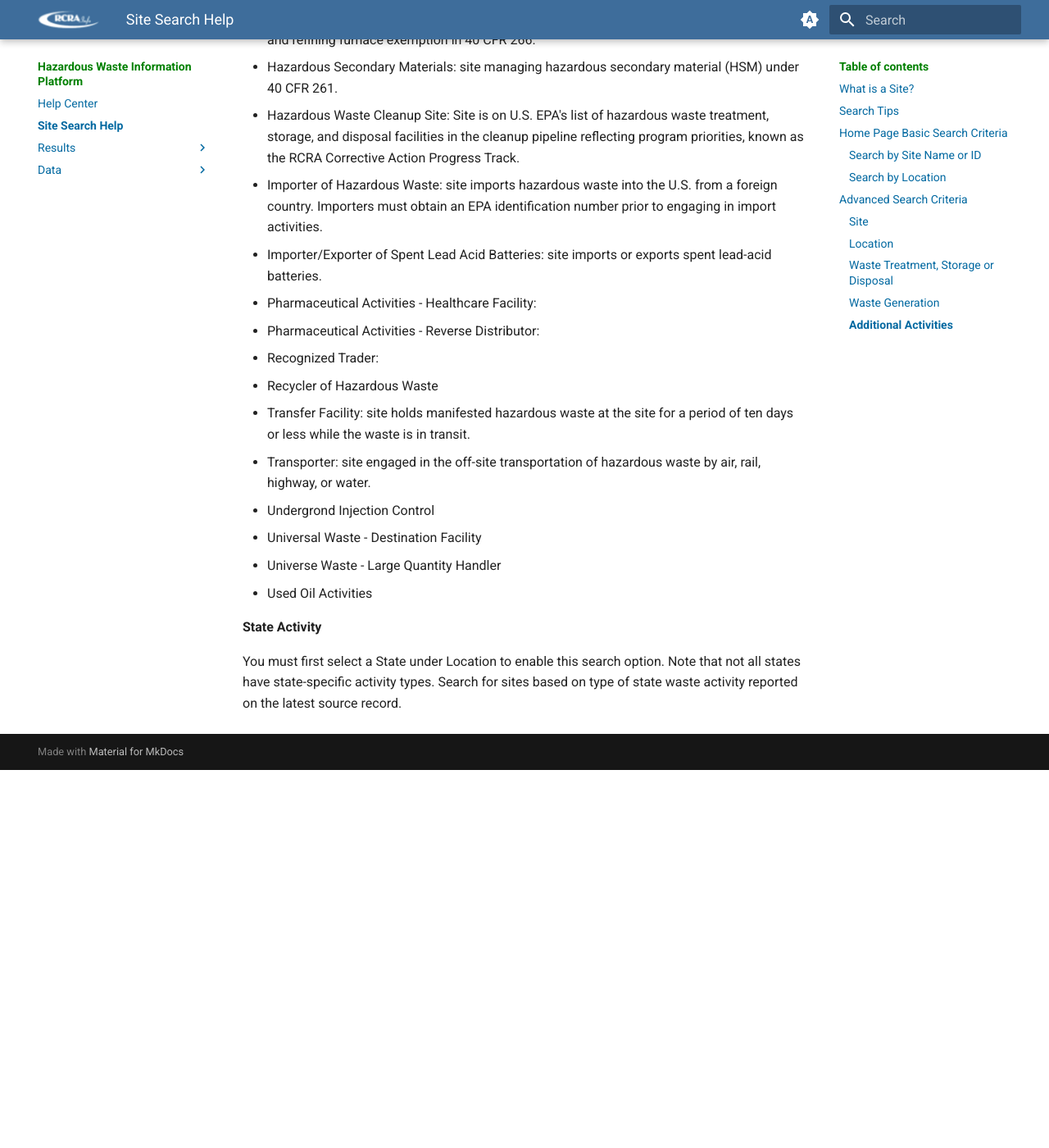
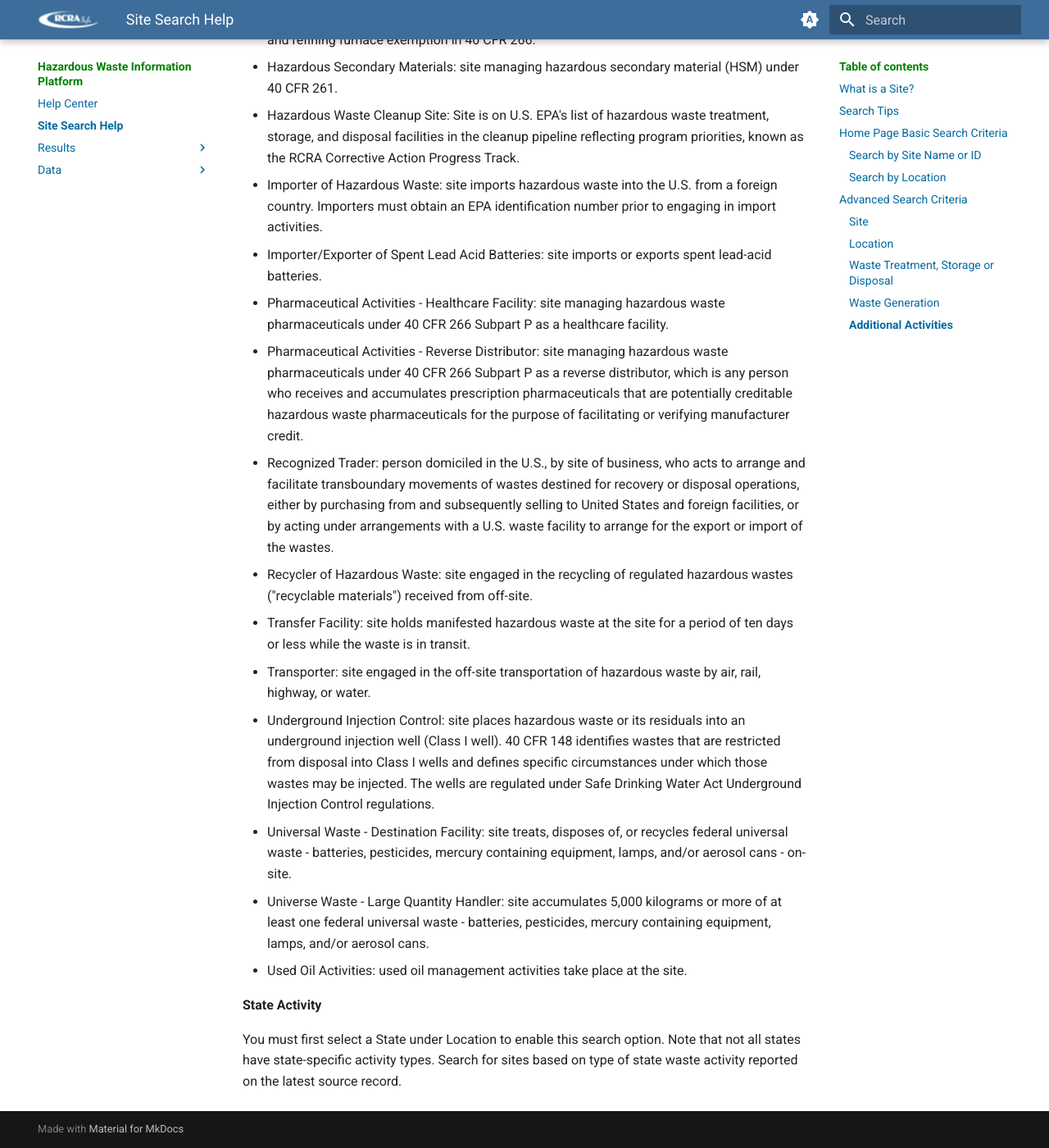
Before and after one commit to furrlori-oss/hwip, an MkDocs documentation site: the page built from docs/search-help.md, in a window 1280 px wide and 1400 px high, scrolled down 6221 px. Shown: the whole window at 82% size. Built offline with MkDocs 1.6.1 and Material for MkDocs 9.7.7, drawn with Linux system fonts in a browser that asks for light colours; before the commit the page ends 7160 px from its top, so only the background shows below that.

Commit message:
Update search-help.md

```diff
--- a/docs/search-help.md
+++ b/docs/search-help.md
@@ -168,16 +168,16 @@ Search for sites based on type of federal waste activity reported on the latest
 - Hazardous Waste Cleanup Site: Site is on U.S. EPA's list of hazardous waste treatment, storage, and disposal facilities in the cleanup pipeline reflecting program priorities, known as the RCRA Corrective Action Progress Track.
 - Importer of Hazardous Waste: site imports hazardous waste into the U.S. from a foreign country. Importers must obtain an EPA identification number prior to engaging in import activities.
 - Importer/Exporter of Spent Lead Acid Batteries: site imports or exports spent lead-acid batteries.
-- Pharmaceutical Activities - Healthcare Facility:
-- Pharmaceutical Activities - Reverse Distributor:
-- Recognized Trader:
-- Recycler of Hazardous Waste
+- Pharmaceutical Activities - Healthcare Facility: site managing hazardous waste pharmaceuticals under 40 CFR 266 Subpart P as a healthcare facility.
+- Pharmaceutical Activities - Reverse Distributor: site managing hazardous waste pharmaceuticals under 40 CFR 266 Subpart P as a reverse distributor, which is any person who receives and accumulates prescription pharmaceuticals that are potentially creditable hazardous waste pharmaceuticals for the purpose of facilitating or verifying manufacturer credit.
+- Recognized Trader: person domiciled in the U.S., by site of business, who acts to arrange and facilitate transboundary movements of wastes destined for recovery or disposal operations, either by purchasing from and subsequently selling to United States and foreign facilities, or by acting under arrangements with a U.S. waste facility to arrange for the export or import of the wastes.
+- Recycler of Hazardous Waste: site engaged in the recycling of regulated hazardous wastes ("recyclable materials") received from off-site.
 - Transfer Facility: site holds manifested hazardous waste at the site for a period of ten days or less while the waste is in transit.
 - Transporter: site engaged in the off-site transportation of hazardous waste by air, rail, highway, or water.
-- Undergrond Injection Control
-- Universal Waste - Destination Facility
-- Universe Waste - Large Quantity Handler
-- Used Oil Activities
+- Underground Injection Control: site places hazardous waste or its residuals into an underground injection well (Class I well). 40 CFR 148 identifies wastes that are restricted from disposal into Class I wells and defines specific circumstances under which those wastes may be injected. The wells are regulated under Safe Drinking Water Act Underground Injection Control regulations.
+- Universal Waste - Destination Facility: site treats, disposes of, or recycles federal universal waste - batteries, pesticides, mercury containing equipment, lamps, and/or aerosol cans - on-site.
+- Universe Waste - Large Quantity Handler: site accumulates 5,000 kilograms or more of at least one federal universal waste - batteries, pesticides, mercury containing equipment, lamps, and/or aerosol cans.
+- Used Oil Activities: used oil management activities take place at the site.
 
 **State Activity**
 
```
